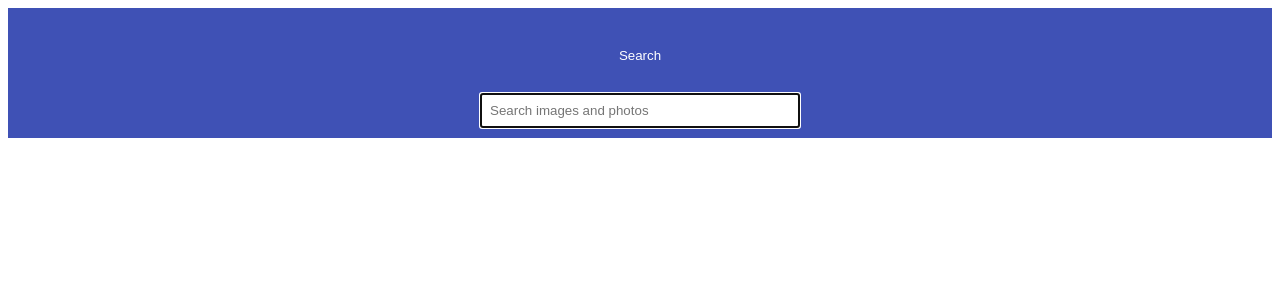
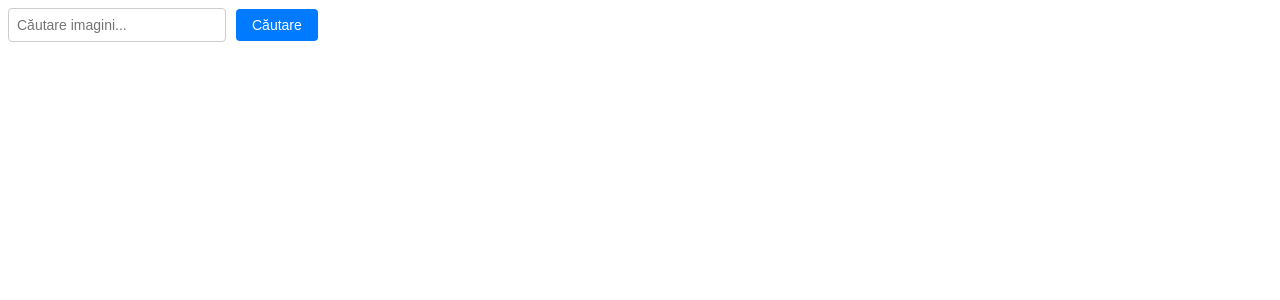
Before and after one commit to Larisagabriela329/goit-react-hw-03-image-finder, a React (Create React App) app: page / in a window 1280 px wide. Shown: the top 300 px of the page. Built offline with nearby package versions, Linux system fonts and the light colour scheme.

Commit message:
added search button

```diff
--- a/src/components/App.jsx
+++ b/src/components/App.jsx
@@ -44,7 +44,7 @@ const App = () => {
 
   return (
     <div>
-      <Searchbar onSubmit={handleSearch} />
+      <Searchbar onSearch={handleSearch} />
       {loading && <Loader />}
       <ImageGallery images={images} onImageClick={setSelectedImage} />
       {images.length > 0 && <Button onClick={() => setPage(page + 1)} />}
--- a/src/components/Searchbar.jsx
+++ b/src/components/Searchbar.jsx
@@ -1,40 +1,36 @@
-import React, { useState } from "react";
+import React, { useState } from 'react';
 
-const Searchbar = ({ onSubmit }) => {
-  const [query, setQuery] = useState("");
+function Searchbar({ onSearch }) {
+  const [query, setQuery] = useState('');
 
-  const handleChange = (e) => {
-    setQuery(e.target.value);
+  const handleInputChange = (event) => {
+    setQuery(event.target.value);
   };
 
-  const handleSubmit = (e) => {
-    e.preventDefault();
-    if (query.trim() === "") {
-      alert("Enter a search term!");
-      return;
+  const handleSearch = () => {
+    if (query.trim() !== '') {
+      onSearch(query);
     }
-    onSubmit(query);
-    setQuery("");
+  };
+
+  const handleKeyPress = (event) => {
+    if (event.key === 'Enter' && query.trim() !== '') {
+      onSearch(query);
+    }
   };
 
   return (
-    <header className="searchbar">
-      <form className="form" onSubmit={handleSubmit}>
-        <button type="submit" className="button">
-          <span className="button-label">Search</span>
-        </button>
-        <input
-          className="input"
-          type="text"
-          autoComplete="off"
-          autoFocus
-          placeholder="Search images and photos"
-          value={query}
-          onChange={handleChange}
-        />
-      </form>
-    </header>
+    <div className="search-container">
+      <input
+        type="text"
+        value={query}
+        onChange={handleInputChange}
+        onKeyDown={handleKeyPress}
+        placeholder="Căutare imagini..."
+      />
+      <button onClick={handleSearch}>Căutare</button>
+    </div>
   );
-};
+}
 
 export default Searchbar;
--- a/src/styles.css
+++ b/src/styles.css
@@ -9,6 +9,35 @@
     width: 300px;
     padding: 8px;
   }
+
+  .search-container {
+    display: flex;
+    align-items: center;
+    gap: 10px;
+  }
+
+  .search-container input {
+    padding: 8px;
+    font-size: 14px;
+    border: 1px solid #ccc;
+    border-radius: 4px;
+    width: 200px;
+  }
+
+  .search-container button {
+    padding: 8px 16px;
+    font-size: 14px;
+    background-color: #007BFF;
+    color: white;
+    border: none;
+    border-radius: 4px;
+    cursor: pointer;
+  }
+
+  .search-container button:hover {
+    background-color: #0056b3;
+  }
+
 
   .gallery {
     display: flex;
```
